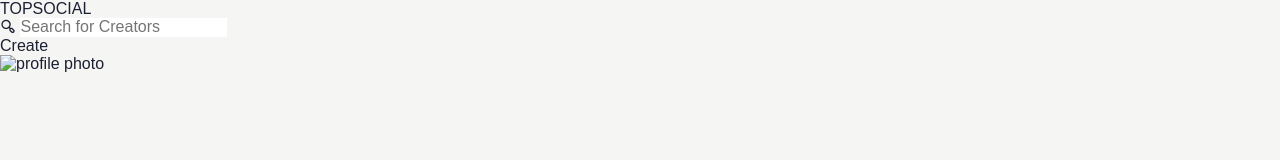
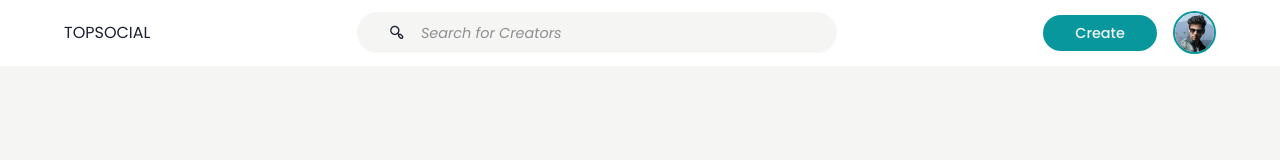
Before and after one commit to LinfeiFu/Top-Social-Project, a website built with Vite: page client/index.html in a window 1280 px wide. Built offline with nearby package versions, Linux system fonts and the light colour scheme.

Commit message:
created components css file

```diff
--- a/client/index.css
+++ b/client/index.css
@@ -1,3 +1,15 @@
 @import "normalize.css";
 
-@import "./src/css/foundation/common.css"
+/* --- Fonts --- */
+@import url('https://fonts.googleapis.com/css2?family=Comfortaa&family=Poppins:ital,wght@0,100;0,200;0,300;0,400;0,500;0,600;0,700;0,800;0,900;1,100;1,200;1,300;1,400;1,500;1,600;1,700;1,800;1,900&display=swap');
+
+/* Foundation */
+@import "./src/css/foundation/common.css";
+
+/* Frames */
+@import "./src/css/frames/nav/nav.css";
+
+/* components */
+@import "./src/css/components/button.css";
+@import "./src/css/components/profile.css";
+@import "./src/css/components/search.css";
--- a/client/index.html
+++ b/client/index.html
@@ -10,6 +10,7 @@
   <body>
     <!-- NAV BAR -->
     <nav>
+      <div class="container">
         <!-- LOGO -->
         <div class="logo">TOPSOCIAL</div>
 
@@ -25,7 +26,8 @@
           </label>
           <!-- profile photo -->
           <div class="profile-photo">
-          <img src="" alt="profile photo">
+            <img src="./public/images/profile/profile_1.png" alt="profile photo">
+          </div>
         </div>
       </div>
     </nav>
--- /dev/null
+++ b/client/src/css/components/button.css
@@ -0,0 +1,30 @@
+/* button */
+:root {
+    --btn-padding: 0.6rem 2rem;
+    --btn-border-radius: 2rem;
+}
+
+.btn {
+    display: inline-block;
+    padding: var(--btn-padding);
+    font-weight: 500;
+    border-radius: var(--btn-border-radius);
+    cursor: pointer;
+    transition: all 300ms ease;
+    font-size: 0.9rem;
+}
+
+.btn-primary {
+    background-color: var(--color-primary);
+    color: var(--color-white);
+}
+
+.btn-canel {
+    background-color: var(--color-white);
+    color: var(--color-black);
+    box-shadow: 0 0 1px var(--color-gray);
+}
+
+.btn:hover {
+    opacity: 0.8;
+}
--- /dev/null
+++ b/client/src/css/components/profile.css
@@ -0,0 +1,17 @@
+/* Profile */
+
+.profile-photo {
+    width: 2.7rem;
+    min-width: 2.7rem;
+    aspect-ratio: 1/1;
+    border-radius: 50%;
+    border: 0.16rem solid var(--color-primary);
+    overflow: hidden;
+}
+
+.profile-photo img {
+    display: block;
+    width: 100%;
+    height: 100%;
+    object-fit: cover;
+}
--- /dev/null
+++ b/client/src/css/components/search.css
@@ -0,0 +1,23 @@
+/* Search */
+.search-bar {
+    display: flex;
+    align-items: center;
+    justify-content: center;
+    background-color: var(--color-white);
+    padding: 0.7rem 2rem;
+    border-radius: 2rem;
+}
+
+.search-bar input {
+    background: transparent;
+    width: 30vw;
+    max-width: 500px;
+    margin-left: 1rem;
+    font-size: 0.9rem;
+    color: var(--color-black);
+}
+
+.search-bar input[type="search"]::placeholder {
+    color: var(--color-gray);
+    font-style: italic;
+}
--- /dev/null
+++ b/client/src/css/frames/nav/nav.css
@@ -0,0 +1,34 @@
+/* Nav */
+:root {
+    --nav-background-color:#fff;
+}
+
+nav {
+    display: block;
+    position: fixed;
+    width: 100%;
+    top: 0;
+    padding: 0.7rem 0;
+    background-color: var(--nav-background-color);
+}
+
+nav .container {
+    display: flex;
+    align-items: center;
+    justify-content: space-between;
+    gap: 1rem;
+}
+
+nav .container .create {
+    display: flex;
+    align-items: center;
+    justify-content: space-between;
+    gap: 1rem;
+}
+
+/* nav .container .logo {
+    text-transform: uppercase;
+    font-family: "Comfortaa", cursive;
+    font-size: 1.2rem;
+    user-select: none;
+} */
```
Also changed, not shown: client/public/images/profile/profile_1.png (added). Lines whose indentation alone changed are shown as unchanged.
